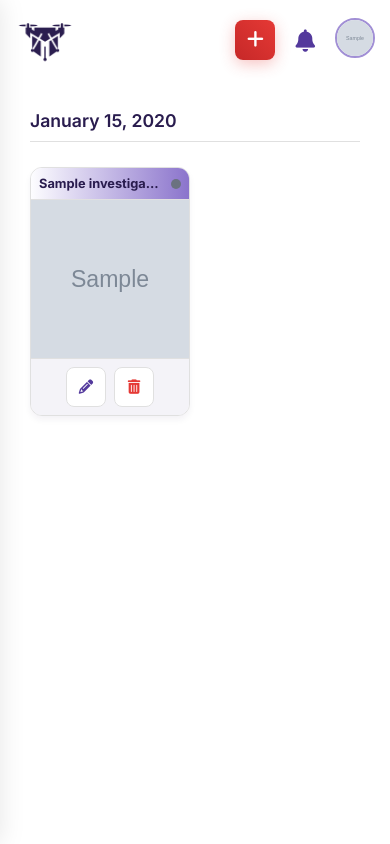
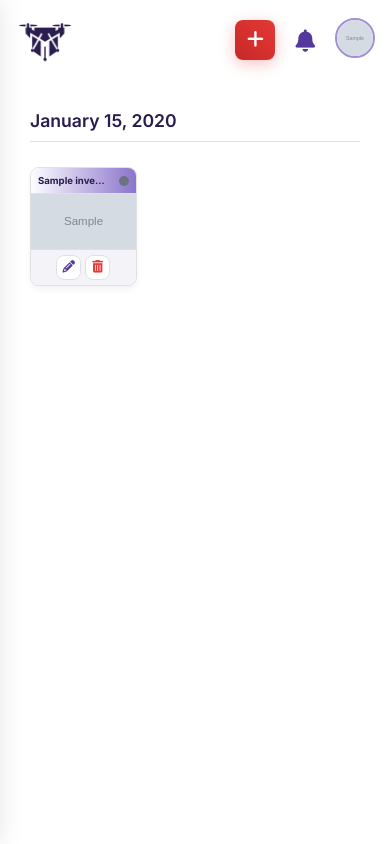
Before and after one commit to 770navyasharma/IgnitiaTech, a Flask app: page /investigations in a window 390 px wide. Run offline with Flask 3, Linux system fonts and the light colour scheme; a user stored in the database is signed in; tables that the repository leaves empty hold one stand-in row (values such as "Sample post"); grey boxes marked "Sample" are stand-in pictures; some libraries are stand-ins or nearby versions.

Commit message:
Specifics of responsive pages added

```diff
--- a/app/static/css/investigations.css
+++ b/app/static/css/investigations.css
@@ -18,8 +18,8 @@
     /* UPDATED: Made cards smaller to fit more in a row */
     grid-template-columns: repeat(4, 1fr);
     /* UPDATED: Smaller gap */
-    gap: 25px;
-    padding: 20px 5px;
+    gap: 10px;
+    padding: 15px 0;
     /* This ensures cards always start from the left */
     justify-content: flex-start;
 }
@@ -117,9 +117,9 @@
 .inv-card-footer {
     display: flex;
     justify-content: center;
-    gap: 5px; /* Tighter button spacing */
+    gap: 2px; /* Tighter button spacing */
     /* UPDATED: Reduced padding */
-    padding: 10px 15px;
+    padding: 8px 10px;
     background-color: var(--bg-primary);
     border-top: 1px solid var(--border-color);
 }
@@ -128,7 +128,7 @@
     display: flex;
     align-items: center;
     gap: 6px;
-    padding: 6px 12px; /* Smaller buttons */
+    padding: 6px 8px; /* Smaller buttons */
     border: 1px solid var(--border-color);
     border-radius: 8px;
     text-decoration: none;
@@ -223,21 +223,27 @@
 */
 
 /* --- For Tablets (e.g., iPads) --- */
-@media (max-width: 1024px) {
+@media (max-width: 1020px) {
     .investigations-grid {
         /* Show exactly 3 cards per row */
         grid-template-columns: repeat(3, 1fr);
-        gap: 20px; /* Slightly reduce gap */
+        gap: 10px; /* Slightly reduce gap */
+    }
+    .inv-card-footer {
+        padding: 8px;
+        gap: 1px;
+        justify-content: center; /* Center buttons */
+
     }
 }
 
 /* --- For Mobile Devices --- */
-@media (max-width: 768px) {
+@media (max-width: 760px) {
     .investigations-grid {
         /* Keep the 3-column gallery layout on mobile */
-        grid-template-columns: repeat(2, 1fr);
+        grid-template-columns: repeat(3, 1fr);
         /* Tighter gap for small screens */
-        gap: 10px;
+        gap: 5px;
         padding: 10px 0;
     }
 
@@ -248,15 +254,15 @@
     }
 
     .inv-card {
-        border-radius: 12px; /* Slightly smaller radius */
+        border-radius: 9px; /* Slightly smaller radius */
     }
 
     .inv-card-top-header {
-        padding: 8px; /* Reduce header padding */
+        padding: 7px; /* Reduce header padding */
     }
 
     .inv-card-top-header h3 {
-        font-size: 0.8rem; /* Smaller title font */
+        font-size: 0.6rem; /* Smaller title font */
     }
 
     .status-tag {
@@ -271,7 +277,7 @@
     .inv-card-image {
         /* Create a square, gallery-like image */
         aspect-ratio: 1 / 1;
-        height: auto;
+        height: 55px;
     }
 
     /* Hide the detailed content on mobile for a minimal look */
@@ -280,17 +286,19 @@
     }
 
     .inv-card-footer {
-        padding: 8px;
-        gap: 8px;
+        justify-content: center;
+        padding: 5px;
+        gap: 4px;
+
     }
 
     /* --- THE KEY CHANGE FOR BUTTONS --- */
     .inv-action-btn {
         /* Make buttons smaller and square for icons */
-        padding: 6px;
-        width: 40px;
-        height: 40px;
-        font-size: 0.9rem;
+        padding: 4px;
+        width: 25px;
+        height: 25px;
+        font-size: 0.78rem;
         gap: 0; /* Remove gap between icon and hidden text */
 
         /* Center the icon perfectly */
```
Also changed, not shown: app/static/css/dashboard.css (+9 -17 lines), app/static/profile_pics/8fa2b303e64c3463.jpeg (added).
